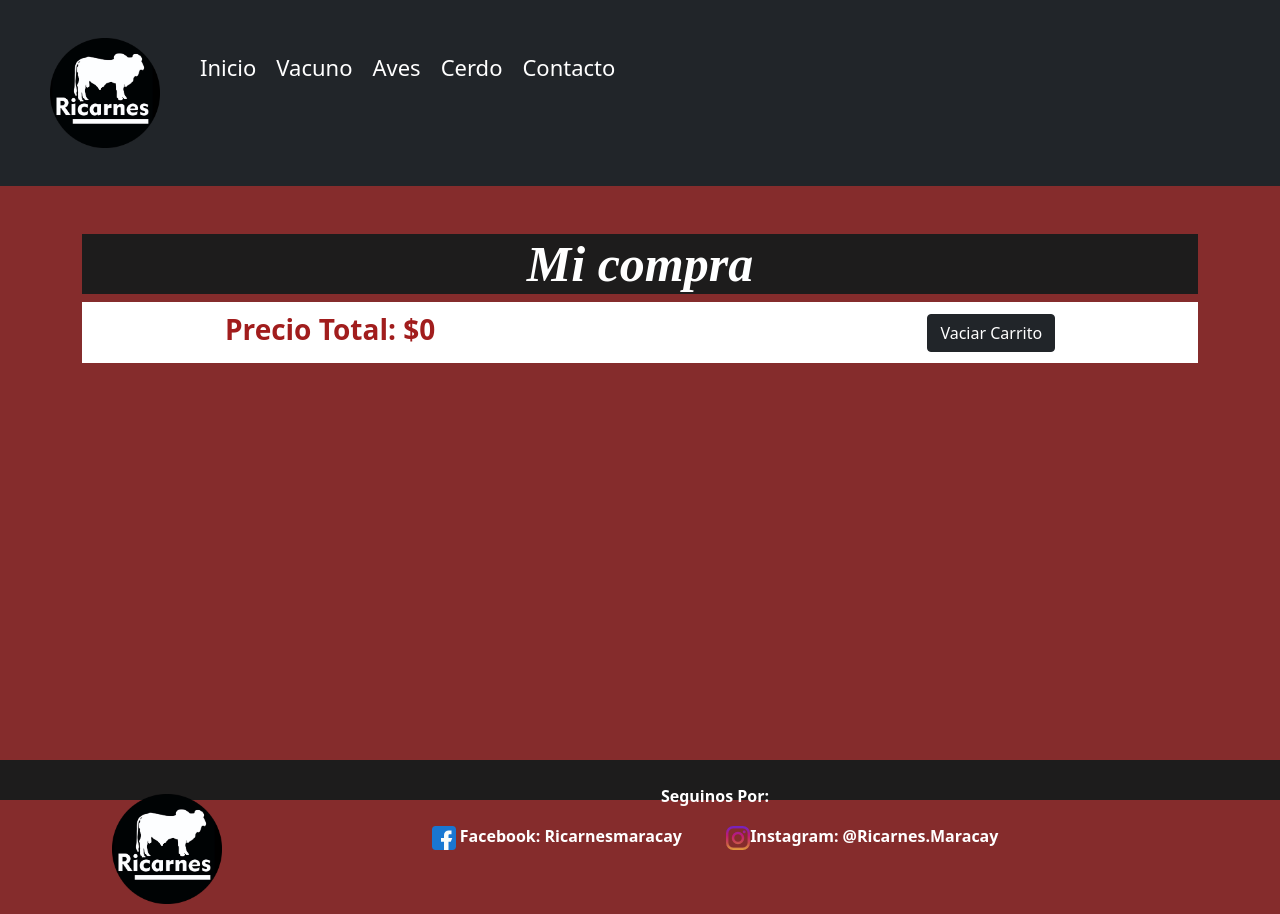
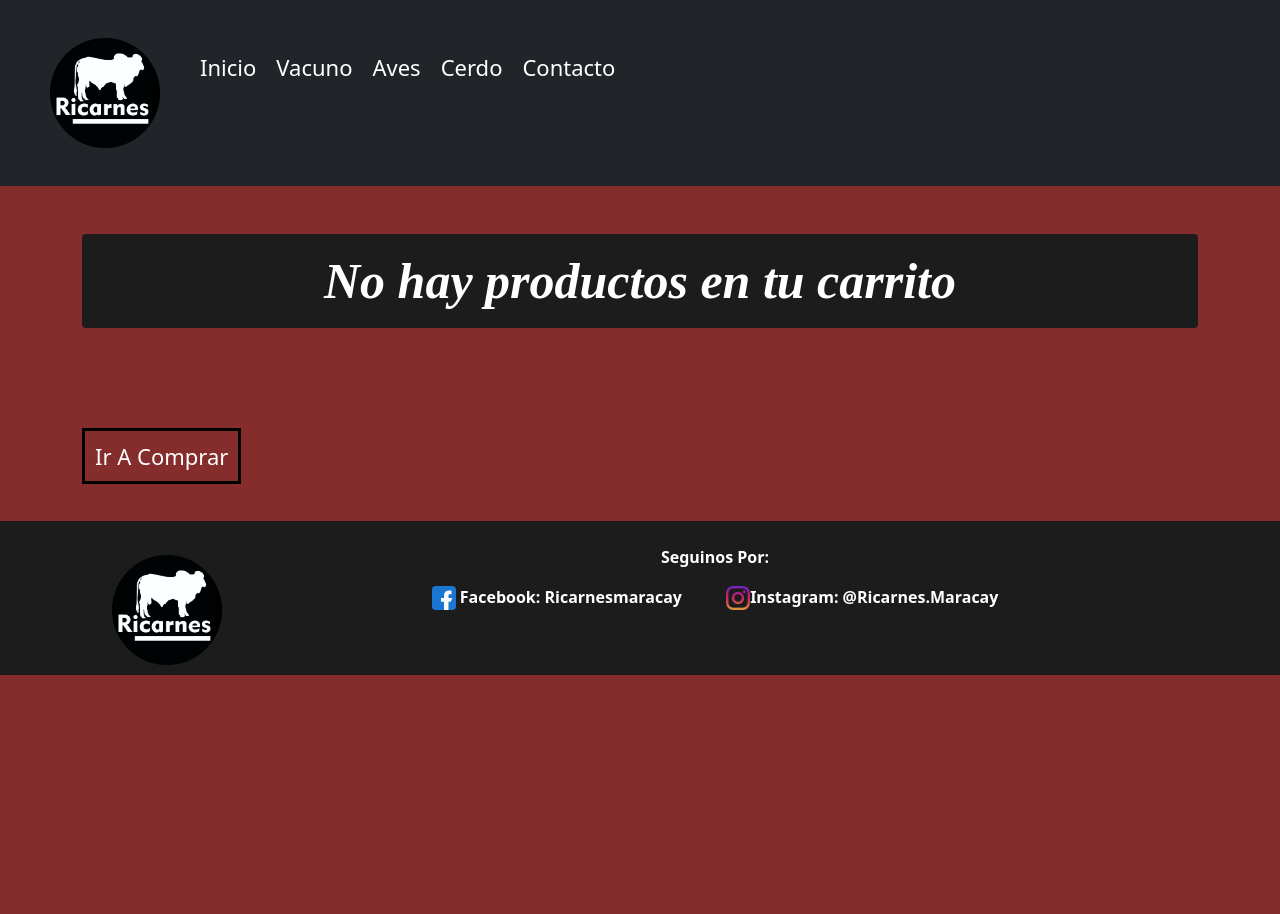
Before and after one commit to JersyCCM/React, a React (Create React App) app: page /cart in a window 1280 px wide. Shown: the top 914 px of the page. After the commit the page ends 800 px from the top, so only its background shows below. Built offline with nearby package versions, Linux system fonts and the light colour scheme.

Commit message:
Vista del carrito

```diff
--- a/src/App.css
+++ b/src/App.css
@@ -2,5 +2,3 @@ body{
   background-color: rgb(133, 44, 44);
 
 }
-
-/*rgb(29, 27, 27)*/
--- a/src/components/CartScreen/CartScreen.js
+++ b/src/components/CartScreen/CartScreen.js
@@ -3,16 +3,17 @@ import { CartContext } from '../../context/CartContext'
 import { BsFillTrashFill } from 'react-icons/bs'
 import "./cart.css"
 import { ItemCount } from '../ItemCount/ItemCount'
+import { Link} from "react-router-dom";
 
 
 
 
 export const CartScreen = ({stock}) => {
 
-    const {carrito, vaciarCarrito, removeItem, calcularTotal}= useContext(CartContext)
+    const {carrito, vaciarCarrito, removeItem, calcularTotal , push}= useContext(CartContext)
 
 
-    const {addToCart, isInCart} = useContext(CartContext)
+    const {addToCart} = useContext(CartContext)
 
     const [cantidad,setCantidad] = useState(0)
 
@@ -31,6 +32,17 @@ export const CartScreen = ({stock}) => {
 
     return (
         <div className="container my-5">
+
+        {
+            carrito.length === 0
+            ? <>
+                <h2 className="alert titulo">No hay productos en tu carrito</h2>
+                <Link to= "/" className= "btn-btn dark link Ir mb-5" >Ir a comprar</Link>
+
+                </>
+            :
+
+            <>
             <h2 className="alingCart titulo">Mi compra</h2>
 
         {
@@ -42,14 +54,14 @@ export const CartScreen = ({stock}) => {
                     <p>Cantidad: {prod.cantidad}</p>
                     <p>Precio: {prod.price * prod.cantidad}</p>
                     <>
-            <ItemCount cantidad={cantidad} modify={setCantidad} max={stock}/>
+            {/* <ItemCount cantidad={cantidad} modify={setCantidad} max={stock}/>
 
             <button
             className= "btn btn-dark mx-3"
             onClick={handleAgregar}>
                 Agregar
 
-                </button>
+                </button> */}
             </>
 
                     <div className=" descriptionDetail">
@@ -65,14 +77,20 @@ export const CartScreen = ({stock}) => {
             ))
         }
 
-        <h3 className="Cart Total">Precio Total: ${calcularTotal()}
+        <h3 className="Cart Total">Precio Total: ${calcularTotal()}  </h3>
+
+
         <button
         className="btn btn-dark buttonAling"
         onClick={vaciarCarrito}>
             Vaciar Carrito
         </button>
-        </h3>
+
+
+
+                    </>
+            }
+
         </div>
-
     )
 }
--- a/src/components/CartScreen/cart.css
+++ b/src/components/CartScreen/cart.css
@@ -2,6 +2,7 @@
 .buttonAling{
 
     margin-left: 45%;
+
 
 }
 
@@ -53,3 +54,16 @@
     font-weight: bold;
     padding: 1%;
 }
+
+.Ir{
+    color: white;
+    text-decoration: none;
+    font-weight: 500;
+    font-size: 22px;
+    padding: 10px;
+    border: solid 3px black;
+}
+
+.alert{
+    margin-bottom: 10%;
+}
--- a/src/components/Contacto/Contacto.js
+++ b/src/components/Contacto/Contacto.js
@@ -15,7 +15,7 @@ export const Contacto = () => {
 
              <iframe className= "imgDetail" src="https://www.google.com/maps/embed?pb=!1m18!1m12!1m3!1d3283.69039529958!2d-58.410900885194856!3d-34.61198966544203!2m3!1f0!2f0!3f0!3m2!1i1024!2i768!4f13.1!3m3!1m2!1s0x95bccaf1a0ea4a31%3A0xbf69ef05ffa546fe!2sLa%20Rioja%20122!5e0!3m2!1ses!2spy!4v1602457682136!5m2!1ses!2spy"></iframe>
 
-            <div className=" descriptionDetail container">
+            <div className="formDetail container">
               <Form/>
 
 
--- a/src/components/Contacto/contacto.css
+++ b/src/components/Contacto/contacto.css
@@ -2,7 +2,7 @@
     display: flex;
 }
 
-.descriptionDetail{
+.formDetail{
     text-align: center;
     text-decoration: none;
     color: rgb(0, 0, 0);
--- a/src/components/Footer/Footer.js
+++ b/src/components/Footer/Footer.js
@@ -19,8 +19,8 @@ export const Footer = () => {
 
       <div className="container footerCenter">
                     <p className="text">Seguinos por:</p>
-                    <a target="_blank" href="https://www.facebook.com/Ricarenesmaracay"><img src={Facebook} alt="Icono" /> Facebook: Ricarnesmaracay</a>
-                    <a target="_blank" href="https://www.instagram.com/ricarnes.maracay/"> <img src={Instagram} alt="Icono" />Instagram: @ricarnes.maracay</a>
+                    <a target="_blank" href="https://www.facebook.com/Ricarenesmaracay" className="text" ><img src={Facebook} alt="Icono" /> Facebook: Ricarnesmaracay</a>
+                    <a target="_blank" href="https://www.instagram.com/ricarnes.maracay/" className="text"> <img src={Instagram} alt="Icono" />Instagram: @ricarnes.maracay</a>
 
       </div>
 
--- a/src/components/Footer/footer.css
+++ b/src/components/Footer/footer.css
@@ -15,6 +15,7 @@
     color: white;
     font-weight: bold;
     text-transform: capitalize;
+    text-decoration: none;
 }
 
 .footerAling{
@@ -29,6 +30,7 @@
 }
 
 
+
 a {
     text-decoration: none;
     color: white;
@@ -37,20 +39,3 @@ a {
     text-align: right;
     padding: 20px;
 }
-
-
-html {
-    min-height: 100%;
-    position: relative;
-  }
-  body {
-    margin: 0;
-    margin-bottom: 40px;
-  }
-  footer {
-    position: absolute;
-    bottom: 0;
-    width: 100%;
-    height: 40px;
-
-  }
--- a/src/components/ItemDetailContainer/ItemDetail.js
+++ b/src/components/ItemDetailContainer/ItemDetail.js
@@ -32,12 +32,12 @@ const handleAgregar = () => {
         <div className="container">
             <h2 className= "titulo">{name}</h2>
 
-            <div className="product-detail">
+           <div className="productD container">
 
             <img className= "imgDetail" src={img}alt={name}></img>
 
             <div className=" descriptionDetail">
-            <p className="parrafo">{description}
+            <p className="estiloParrafo">{description}
             <h4>Precio: ${price}</h4>
 
             {isInCart(id)
@@ -48,18 +48,22 @@ const handleAgregar = () => {
             <ItemCount cantidad={cantidad} modify={setCantidad} max={stock}/>
 
             <button
-            className= "btn btn-dark mx-3"
+            className= "btn btn-dark mx-3 my-3"
             onClick={handleAgregar}>
                 Agregar
 
                 </button>
+
+
             </>
 
 
             }
-            <button className=" btn btn-dark mx-3" onClick={()=> goBack()}>  Volver </button>
+            <button className=" btn btn-dark mx-3 my-3" onClick={()=> goBack()}>  Volver </button>
             </p>
+
             </div>
+
 
             </div>
             </div>
--- a/src/components/ItemDetailContainer/detail.css
+++ b/src/components/ItemDetailContainer/detail.css
@@ -7,18 +7,8 @@
 
 }
 
-.titulo{
-    font-family: 'Sansita Swashed', cursiva;
-    color: white;
-    font-size: 50px;
-    text-align: center;
-    font-style: italic;
-    margin-top: 20px;
-    font-weight: bold;
-    background-color: rgb(29, 28, 28);
-}
 
-.product-detail{
+.productD{
     display: flex;
 }
 
@@ -31,12 +21,12 @@
 
 }
 
-.parrafo{
+.estiloParrafo{
     text-decoration: none;
     color: rgb(0, 0, 0);
     margin-top: 80px;
     font-size: 20px;
-    border: solid 2px black;
+    border: solid 3px black;
     background-color: white;
-    padding: 2px;
+    padding: 3px;
 }
--- a/src/components/NavBar/CartWidget.js
+++ b/src/components/NavBar/CartWidget.js
@@ -11,7 +11,7 @@ export const CartWidget = () => {
 
     return(
 
-        <div style= {{
+        <div className="number" style= {{
             visibility: calcularCantidad() === 0 ? "hidden" : "visible"
         }}>
 
--- a/src/components/NavBar/NavBar.css
+++ b/src/components/NavBar/NavBar.css
@@ -34,3 +34,10 @@ font-size: 30px;
 .cart{
     align-items: center;
 }
+
+.number{
+    color: white;
+    text-decoration: none;
+    font-weight: bold;
+
+}
```
